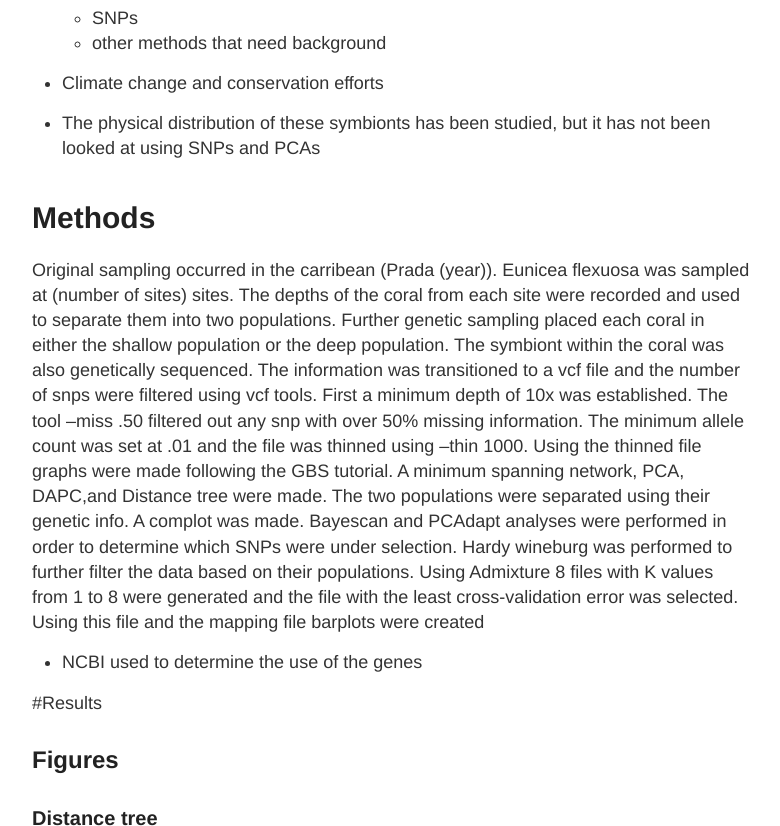
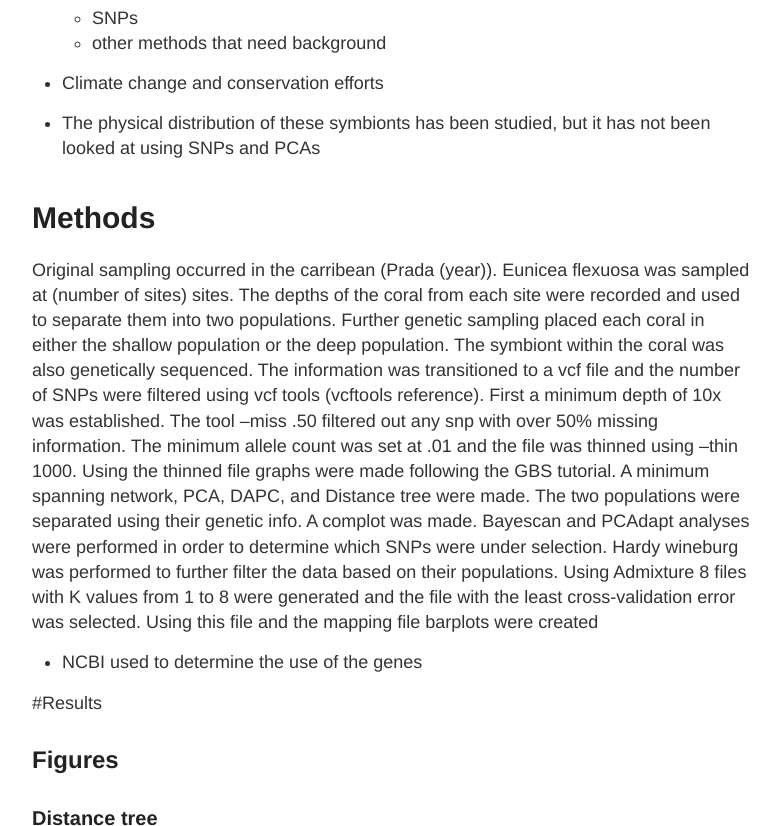
Before and after one commit to Mwags24/Brevolium_Notebook, a Jekyll site: the page built from _posts/2020-6-11-Paper_Draft.md, in a window 1280 px wide and 900 px high, scrolled down 1338 px, cut to the strip 0-826 px from the top of the window. Shown: the whole strip, without its empty margins (248-1028 px from the left). Built offline with Jekyll 4.4.1, drawn with Linux system fonts in a browser that asks for light colours; part of the change alters nothing that is shown; some of the changed text lies outside the part shown.

Commit message:
Update 2020-6-11-Paper_Draft.md

```diff
--- a/_posts/2020-6-11-Paper_Draft.md
+++ b/_posts/2020-6-11-Paper_Draft.md
@@ -36,7 +36,7 @@ Corals rely on a symbiotic dinoflagellate for much of the coral's energy needs.
 
 
 Original sampling occurred in the carribean (Prada (year)). Eunicea flexuosa was sampled at (number of sites) sites. The depths of the coral from each site were recorded and used to separate them into two populations. Further genetic sampling placed each coral in either the shallow population or the deep population. The symbiont within the coral was also genetically sequenced.
-The information was transitioned to a vcf file and the number of snps were filtered using vcf tools. First a minimum depth of 10x was established. The tool --miss .50  filtered out any snp with over 50% missing information. The minimum allele count was set at .01 and the file was thinned using --thin 1000. Using the thinned file graphs were made following the GBS tutorial. A minimum spanning network, PCA, DAPC,and Distance tree were made. The two populations were separated using their genetic info. A complot was made.
+The information was transitioned to a vcf file and the number of SNPs were filtered using vcf tools (vcftools reference). First a minimum depth of 10x was established. The tool --miss .50  filtered out any snp with over 50% missing information. The minimum allele count was set at .01 and the file was thinned using --thin 1000. Using the thinned file graphs were made following the GBS tutorial. A minimum spanning network, PCA, DAPC, and Distance tree were made. The two populations were separated using their genetic info. A complot was made.
 Bayescan and PCAdapt analyses were performed in order to determine which SNPs were under selection.
 Hardy wineburg was performed to further filter the data based on their populations.
 Using Admixture 8 files with K values from 1 to 8 were generated and the file with the least cross-validation error was selected. Using this file and the mapping file barplots were created
@@ -85,11 +85,12 @@ Using Admixture 8 files with K values from 1 to 8 were generated and the file wi
 
 * Easy to see different populations, possibly different species
 * how each method was useful or unuseful
+    * focs more on how each result connects and shows similar results
 
 * Symbionts are critical parts to the reef ecosystem
 * Symbionts and Brevolium are still being classified
 * How this fits into the broader tree
-* If Eunicea flexousa has two species of symbiont present in two seperate populations, could this mean that there are different other corals that have sepereated populations also have multiple symbionts?
+* If Eunicea flexousa has two species of symbiont present in two seperate populations, could this mean that there are other corals that have sepereated populations that also have multiple symbionts?
     * how many coral species vs symbiont species identified
 * Brevolium is cited as found in shallow water (Lewis), is the population from deeper water considered deeper than normal? could this be a new finding about brevolium?
 
@@ -97,11 +98,11 @@ Using Admixture 8 files with K values from 1 to 8 were generated and the file wi
 
 # Conclusion
 
-* These two species are likly different species
+* These two species are likely different species
 * The symbionts that live at Depth are different from the ones that live in shallower water
 * Were the genetic differences between the corals segregated by depth similar to the amount of difference between symbiont?
 * We do not have a clear enough genetic tree of the symbionts
-    * There are likly many more undiscovered species
+    * There are likely many more undiscovered species
 * possible that there are many more species of symbiont than coral
     * Further study, is this species of symbiont present in different corals but the same environment?
 
@@ -109,4 +110,4 @@ Using Admixture 8 files with K values from 1 to 8 were generated and the file wi
 
 
 
-This research is working off of research by Carlos that is similarly comparing symbiont species based on depth. The previous paper however still considered the symbiont to fall under the denious symbiodinium. this research is also using a population genomic approach coupled with phylogenetics/ the functional analysis of SNPs under selection to determine what traits may contribute to the difference in species.
+This research is working off of research by Carlos that is similarly comparing symbiont species based on depth. The previous paper however still considered the symbiont to fall under the genus symbiodinium. this research is also using a population genomic approach coupled with phylogenetics/ the functional analysis of SNPs under selection to determine what traits may contribute to the difference in species.
```
